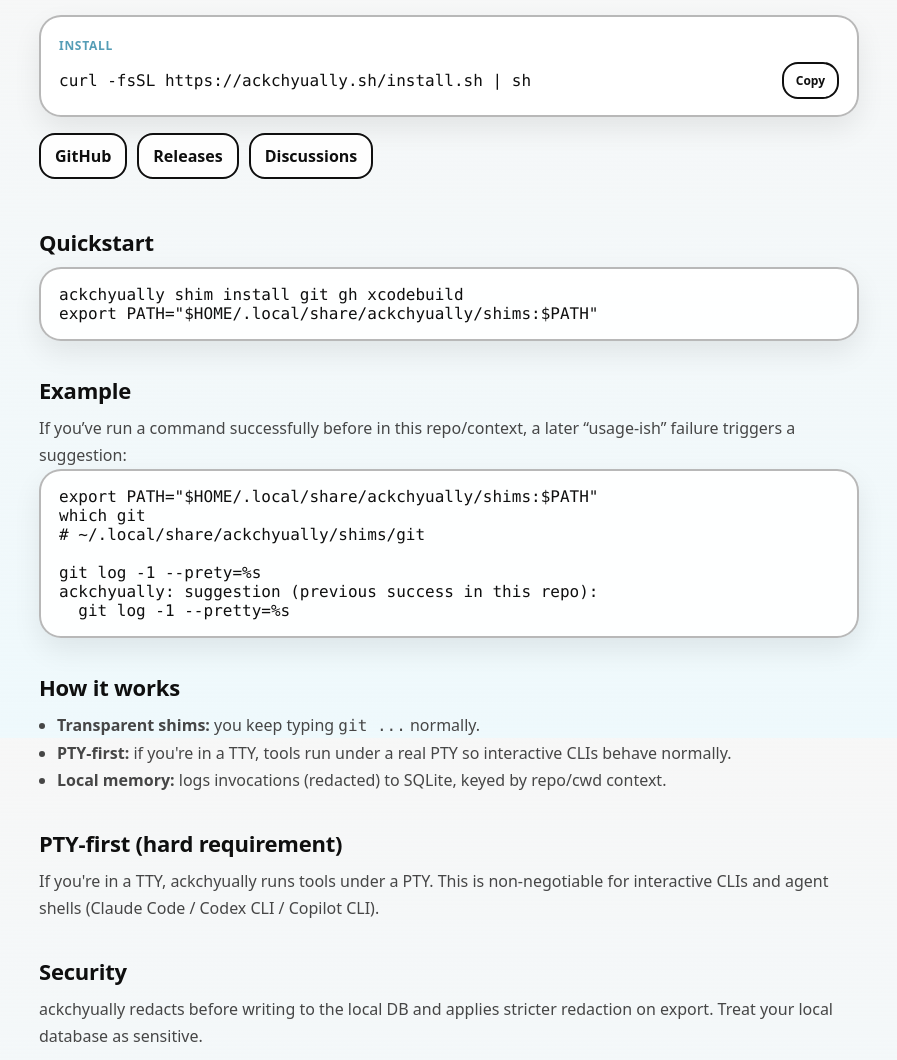
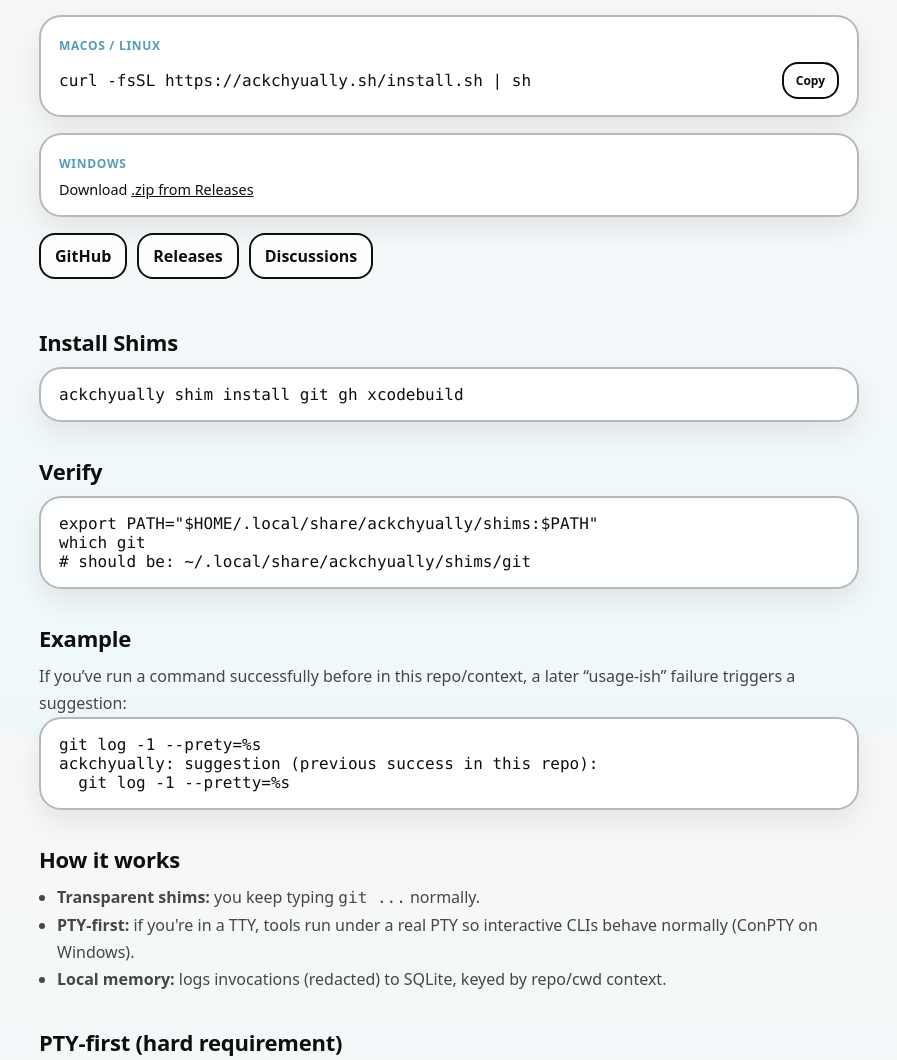
Before and after one commit to joelklabo/ackchyually, a plain HTML site: page site/index.html in a window 1280 px wide. Shown: the part 862-1922 px from the top of the page, without its empty margins (191-1088 px from the left). Drawn offline with Linux system fonts and the light colour scheme.

Commit message:
docs: add Windows support badge and install steps
- README: Add platform badge, split Install section into macOS/Linux and Windows instructions, clarify shim install/verify steps.
- Site: Add Windows install card (link to releases), update PTY description (ConPTY), separate Install Shims/Verify sections.
- Documentation now reflects Windows support added in previous commits.

```diff
--- a/site/index.html
+++ b/site/index.html
@@ -65,7 +65,7 @@
         </p>
 
         <div class="cmd-card" aria-label="install">
-          <div class="cmd-card__label">Install</div>
+          <div class="cmd-card__label">macOS / Linux</div>
           <div class="cmd-card__row">
             <pre><code id="install-one-liner">curl -fsSL https://ackchyually.sh/install.sh | sh</code></pre>
             <button
@@ -76,6 +76,15 @@
             >
               Copy
             </button>
+          </div>
+        </div>
+
+        <div class="cmd-card" aria-label="install-windows" style="margin-top: 1rem;">
+          <div class="cmd-card__label">Windows</div>
+          <div class="cmd-card__row">
+            <span style="color: var(--fg-muted); font-family: var(--font-mono); font-size: 0.9rem;">
+              Download <a href="https://github.com/joelklabo/ackchyually/releases" style="color: var(--accent);">.zip from Releases</a>
+            </span>
           </div>
         </div>
 
@@ -91,10 +100,18 @@
       </section>
 
       <section>
-        <h2 class="h2">Quickstart</h2>
+        <h2 class="h2">Install Shims</h2>
         <div class="cmd-card">
-          <pre><code>ackchyually shim install git gh xcodebuild
-export PATH="$HOME/.local/share/ackchyually/shims:$PATH"</code></pre>
+          <pre><code>ackchyually shim install git gh xcodebuild</code></pre>
+        </div>
+      </section>
+
+      <section>
+        <h2 class="h2">Verify</h2>
+        <div class="cmd-card">
+          <pre><code>export PATH="$HOME/.local/share/ackchyually/shims:$PATH"
+which git
+# should be: ~/.local/share/ackchyually/shims/git</code></pre>
         </div>
       </section>
 
@@ -102,11 +119,7 @@
         <h2 class="h2">Example</h2>
         <p class="p">If you’ve run a command successfully before in this repo/context, a later “usage-ish” failure triggers a suggestion:</p>
         <div class="cmd-card">
-          <pre><code>export PATH="$HOME/.local/share/ackchyually/shims:$PATH"
-which git
-# ~/.local/share/ackchyually/shims/git
-
-git log -1 --prety=%s
+          <pre><code>git log -1 --prety=%s
 ackchyually: suggestion (previous success in this repo):
   git log -1 --pretty=%s</code></pre>
         </div>
@@ -116,7 +129,7 @@
         <h2 class="h2">How it works</h2>
         <ul class="bullets">
           <li><strong>Transparent shims:</strong> you keep typing <code>git ...</code> normally.</li>
-          <li><strong>PTY-first:</strong> if you're in a TTY, tools run under a real PTY so interactive CLIs behave normally.</li>
+          <li><strong>PTY-first:</strong> if you're in a TTY, tools run under a real PTY so interactive CLIs behave normally (ConPTY on Windows).</li>
           <li><strong>Local memory:</strong> logs invocations (redacted) to SQLite, keyed by repo/cwd context.</li>
         </ul>
       </section>
```
Also changed, not shown: 1 other file.
